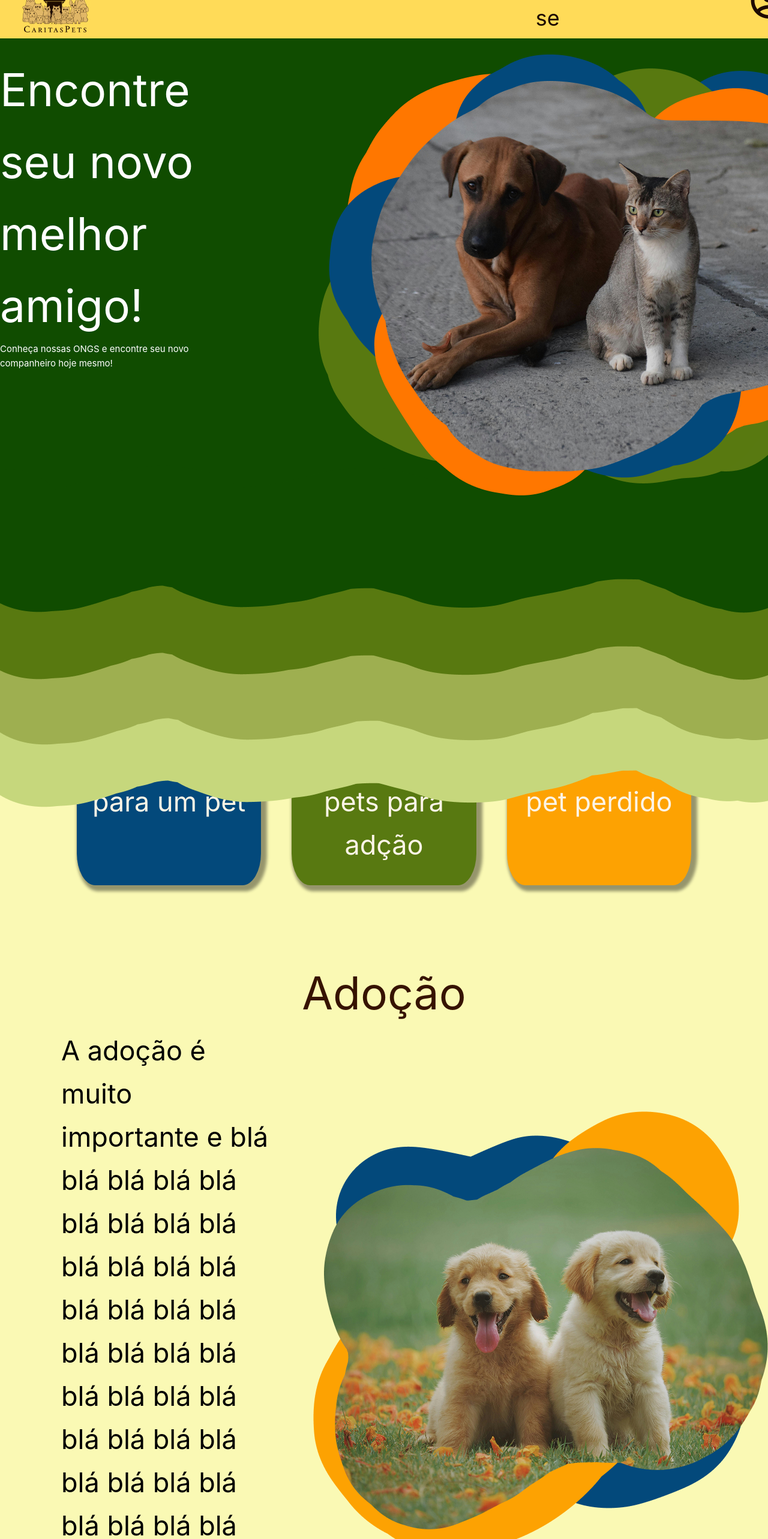
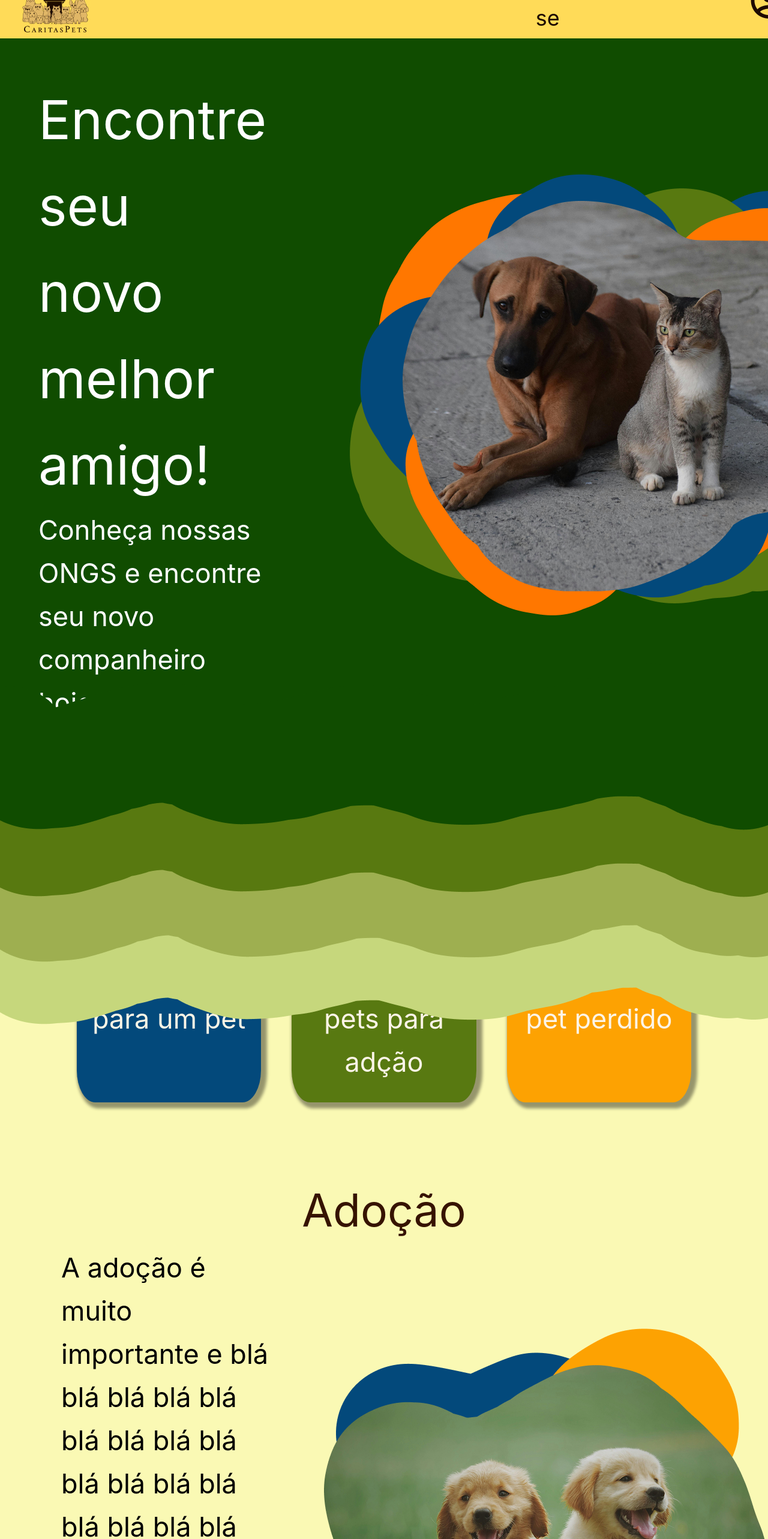
Before and after one commit to CaritasPets/Front-End, a Vue app: page / in a window 1280 px wide. Shown: the part 60-2626 px from the top of the page at 60% size. Built offline with nearby package versions, Linux system fonts and the light colour scheme.

Commit message:
FEAT: Finished the banner component #1

```diff
--- a/src/components/BannerComponent.vue
+++ b/src/components/BannerComponent.vue
@@ -18,22 +18,21 @@ const props = defineProps(['background', 'image', 'title', 'text', 'waves'])
 <style scoped>
 .banner {
   display: flex;
+  align-items: center;
   justify-content: space-between;
-  padding-top: 2vw;
-}
-.title{
-  position: relative;
-}
-.texts {
-  position: relative;
+  padding-top: 5%           ;
+  padding-left: 5%;
 }
 .texts h1 {
   color: #fff;
-  font-size: 500%;
-  margin: ;
+  font-size: 600%;
+  position: relative;
+
 }
 .texts p {
   color: #fff;
+  position: relative;
+  font-size: 300%;
 }
 img {
   z-index: 10;
--- a/src/components/InfoAdocao.vue
+++ b/src/components/InfoAdocao.vue
@@ -1,52 +1,64 @@
 <script setup>
-import { onMounted, ref } from 'vue';
+import { onMounted, ref } from 'vue'
 
-const listContainer = ref(null);
+const listContainer = ref(null)
 
 onMounted(() => {
   const observer = new IntersectionObserver(
     (entries) => {
       entries.forEach((entry) => {
         if (entry.isIntersecting) {
-          const text = entry.target.querySelector('p');
-          const img = entry.target.querySelector('img');
+          const text = entry.target.querySelector('p')
+          const img = entry.target.querySelector('img')
           if (img) {
-            img.classList.add('show-img');
+            img.classList.add('show-img')
           }
           if (text) {
             text.classList.add('show-text')
           }
-          observer.unobserve(entry.target);
+          observer.unobserve(entry.target)
         }
-      });
+      })
     },
     {
       threshold: 0.5,
-    }
-  );
+    },
+  )
 
   if (listContainer.value) {
-    const items = listContainer.value.querySelectorAll('li');
+    const items = listContainer.value.querySelectorAll('li')
     items.forEach((li) => {
-      observer.observe(li);
-    });
+      observer.observe(li)
+    })
   }
-});
+})
 </script>
 <template>
   <h2>Adoção</h2>
   <ul ref="listContainer">
     <li>
-            <p class="hidden-text">A adoção é muito importante e blá blá blá blá blá blá blá blá blá blá blá blá blá blá blá blá blá blá blá blá blá blá blá blá blá blá blá blá blá blá blá blá blá blá blá blá blá blá blá e mais um blá</p>
-            <img src="/public/img_cachorros.png" alt="cachorrinhos" class="hidden-img">
+      <p class="hidden-text">
+        A adoção é muito importante e blá blá blá blá blá blá blá blá blá blá blá blá blá blá blá
+        blá blá blá blá blá blá blá blá blá blá blá blá blá blá blá blá blá blá blá blá blá blá blá
+        blá e mais um blá
+      </p>
+      <img src="/img_cachorros.png" alt="cachorrinhos" class="hidden-img" />
     </li>
     <li>
-            <img src="/public/img_gatos.png" alt="gatinhos" class="hidden-img">
-            <p class="hidden-text">A adoção é muito importante e blá blá blá blá blá blá blá blá blá blá blá blá blá blá blá blá blá blá blá blá blá blá blá blá blá blá blá blá blá blá blá blá blá blá blá blá blá blá blá e mais um blá</p>
+      <img src="/img_gatos.png" alt="gatinhos" class="hidden-img" />
+      <p class="hidden-text">
+        A adoção é muito importante e blá blá blá blá blá blá blá blá blá blá blá blá blá blá blá
+        blá blá blá blá blá blá blá blá blá blá blá blá blá blá blá blá blá blá blá blá blá blá blá
+        blá e mais um blá
+      </p>
     </li>
     <li>
-            <p class="hidden-text">A adoção é muito importante e blá blá blá blá blá blá blá blá blá blá blá blá blá blá blá blá blá blá blá blá blá blá blá blá blá blá blá blá blá blá blá blá blá blá blá blá blá blá blá e mais um blá</p>
-            <img src="/public/img_gato_e_cachorro.png" alt="gatinhos_cachorros" class="hidden-img">
+      <p class="hidden-text">
+        A adoção é muito importante e blá blá blá blá blá blá blá blá blá blá blá blá blá blá blá
+        blá blá blá blá blá blá blá blá blá blá blá blá blá blá blá blá blá blá blá blá blá blá blá
+        blá e mais um blá
+      </p>
+      <img src="/img_gato_e_cachorro.png" alt="gatinhos_cachorros" class="hidden-img" />
     </li>
   </ul>
 </template>
@@ -56,32 +68,31 @@ onMounted(() => {
   font-size: 500%;
   color: #361300;
 }
-    ul li{
+ul li {
   list-style: none;
   display: flex;
   align-items: center;
 
-        & p{
+  & p {
     font-size: 300%;
     margin: 0 5%;
     transition: all 1s;
   }
-
 }
 img {
   transition: all 1s;
 }
-    .hidden-text{
+.hidden-text {
   opacity: 0;
 }
-    .show-text{
+.show-text {
   opacity: 1;
 }
-    .hidden-img{
+.hidden-img {
   opacity: 0;
   transform: translateY(50%);
 }
-    .show-img{
+.show-img {
   opacity: 1;
   transform: translateY(0);
 }
```
Lines whose indentation alone changed are shown as unchanged.
